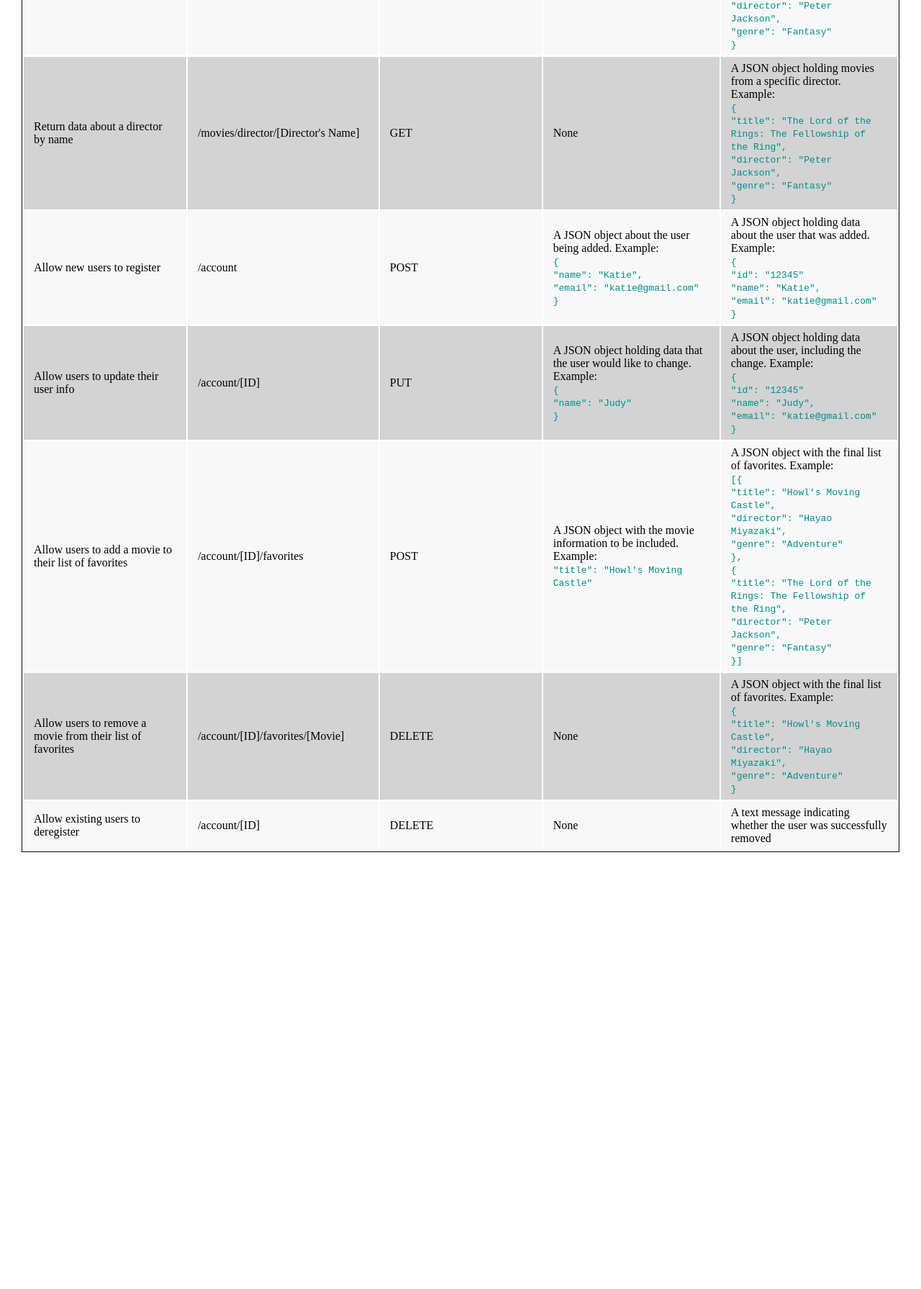
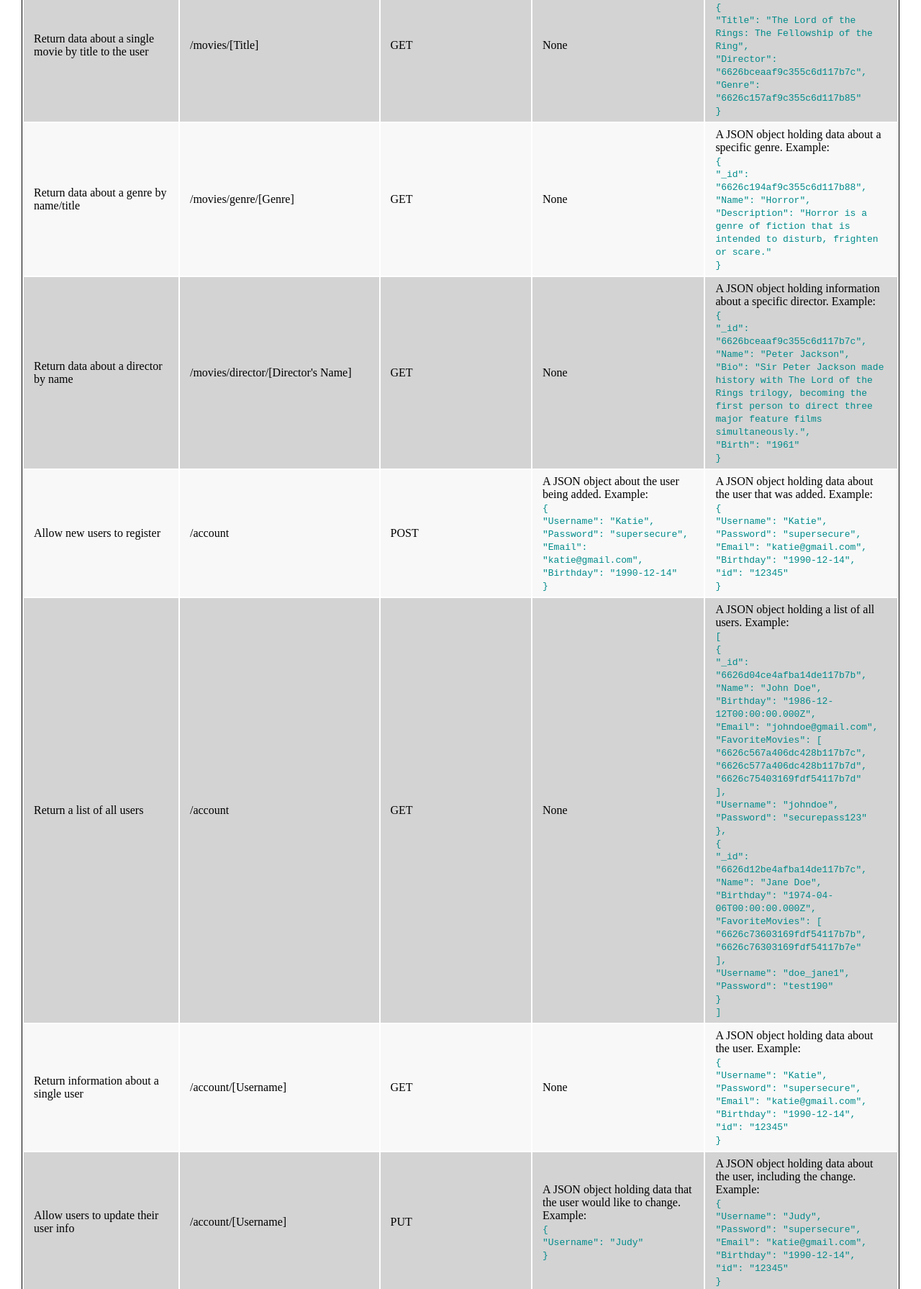
Before and after one commit to raschkatie/movie_api, a website: page public/documentation.html in a window 1280 px wide. Shown: the part 542-2333 px from the top of the page at 72% size. Before the commit the page ends 1756 px from the top, so only its background shows below. Drawn offline with Linux system fonts and the light colour scheme.

Commit message:
Updated documentation to reflect endpoint changes

```diff
--- a/public/documentation.html
+++ b/public/documentation.html
@@ -28,7 +28,21 @@
                 <td>/movies</td>
                 <td>GET</td>
                 <td>None</td>
-                <td>A JSON object holding data about all movies.</td>
+                <td>A JSON object holding data about all movies. Example: <br>
+                    <code>
+                        { <br>
+                            "Title": "The Lord of the Rings: The Fellowship of the Ring", <br>
+                            "Director": "6626bceaaf9c355c6d117b7c", <br>
+                            "Genre": "6626c157af9c355c6d117b85" <br>
+                        }, <br>
+                        { <br>
+                            "Title": "Interstellar", <br>
+                            "Director": "6626bdeeaf9c355c6d117b7e", <br>
+                            "Genre": "6626c17aaf9c355c6d117b87" <br>
+                        }, <br>
+
+                    </code>
+                </td>
             </tr>
             <tr class="odd-row">
                 <td>Return data about a single movie by title to the user</td>
@@ -38,9 +52,9 @@
                 <td>A JSON object holding data about a single movie. Example: <br>
                     <code>
                         { <br>
-                            "title": "The Lord of the Rings: The Fellowship of the Ring", <br>
-                            "director": "Peter Jackson", <br>
-                            "genre": "Fantasy" <br>
+                            "Title": "The Lord of the Rings: The Fellowship of the Ring", <br>
+                            "Director": "6626bceaaf9c355c6d117b7c", <br>
+                            "Genre": "6626c157af9c355c6d117b85" <br>
                         }
                     </code>
                 </td>
@@ -50,12 +64,12 @@
                 <td>/movies/genre/[Genre]</td>
                 <td>GET</td>
                 <td>None</td>
-                <td>A JSON object holding data about movies in a specific genre. Example: <br>
+                <td>A JSON object holding data about a specific genre. Example: <br>
                     <code>
                         { <br>
-                            "title": "The Lord of the Rings: The Fellowship of the Ring", <br>
-                            "director": "Peter Jackson", <br>
-                            "genre": "Fantasy" <br>
+                            "_id": "6626c194af9c355c6d117b88", <br>
+                            "Name": "Horror", <br>
+                            "Description": "Horror is a genre of fiction that is intended to disturb, frighten or scare." <br>
                         }
                     </code>
                 </td>
@@ -65,12 +79,13 @@
                 <td>/movies/director/[Director's Name]</td>
                 <td>GET</td>
                 <td>None</td>
-                <td>A JSON object holding movies from a specific director. Example: <br>
+                <td>A JSON object holding information about a specific director. Example: <br>
                     <code>
                         { <br>
-                            "title": "The Lord of the Rings: The Fellowship of the Ring", <br>
-                            "director": "Peter Jackson", <br>
-                            "genre": "Fantasy" <br>
+                            "_id": "6626bceaaf9c355c6d117b7c", <br>
+                            "Name": "Peter Jackson", <br>
+                            "Bio": "Sir Peter Jackson made history with The Lord of the Rings trilogy, becoming the first person to direct three major feature films simultaneously.", <br>
+                            "Birth": "1961" <br>
                         }
                     </code>
                 </td>
@@ -82,77 +97,133 @@
                 <td>A JSON object about the user being added. Example: <br>
                     <code>
                         { <br>
-                            "name": "Katie", <br>
-                            "email": "katie@gmail.com" <br>
+                            "Username": "Katie", <br>
+                            "Password": "supersecure", <br>
+                            "Email": "katie@gmail.com", <br>
+                            "Birthday": "1990-12-14" <br>
                         }
                     </code>
                 </td>
                 <td>A JSON object holding data about the user that was added. Example: <br>
                     <code>
                         { <br>
+                            "Username": "Katie", <br>
+                            "Password": "supersecure", <br>
+                            "Email": "katie@gmail.com", <br>
+                            "Birthday": "1990-12-14", <br>
                             "id": "12345" <br>
-                            "name": "Katie", <br>
-                            "email": "katie@gmail.com" <br>
+                        }
+                    </code>
+                </td>
+            </tr>
+            <tr class="odd-row">
+                <td>Return a list of all users</td>
+                <td>/account</td>
+                <td>GET</td>
+                <td>None</td>
+                <td>A JSON object holding a list of all users. Example: <br>
+                    <code>
+                        [ <br>
+                        { <br>
+                            "_id": "6626d04ce4afba14de117b7b", <br>
+                            "Name": "John Doe", <br>
+                            "Birthday": "1986-12-12T00:00:00.000Z", <br>
+                            "Email": "johndoe@gmail.com", <br>
+                            "FavoriteMovies": [ <br>
+                                "6626c567a406dc428b117b7c", <br>
+                                "6626c577a406dc428b117b7d", <br>
+                                "6626c75403169fdf54117b7d" <br>
+                            ], <br>
+                            "Username": "johndoe", <br>
+                            "Password": "securepass123" <br>
+                        }, <br>
+                        { <br>
+                            "_id": "6626d12be4afba14de117b7c", <br>
+                            "Name": "Jane Doe", <br>
+                            "Birthday": "1974-04-06T00:00:00.000Z", <br>
+                            "FavoriteMovies": [ <br>
+                                "6626c73603169fdf54117b7b", <br>
+                                "6626c76303169fdf54117b7e" <br>
+                            ], <br>
+                            "Username": "doe_jane1", <br>
+                            "Password": "test190" <br>
+                        } <br>
+                        ]
+                    </code>
+                </td>
+            </tr>
+            <tr class="even-row">
+                <td>Return information about a single user</td>
+                <td>/account/[Username]</td>
+                <td>GET</td>
+                <td>None</td>
+                <td>A JSON object holding data about the user. Example: <br>
+                    <code>
+                        { <br>
+                            "Username": "Katie", <br>
+                            "Password": "supersecure", <br>
+                            "Email": "katie@gmail.com", <br>
+                            "Birthday": "1990-12-14", <br>
+                            "id": "12345" <br>
                         }
                     </code>
                 </td>
             </tr>
             <tr class="odd-row">
                 <td>Allow users to update their user info</td>
-                <td>/account/[ID]</td>
+                <td>/account/[Username]</td>
                 <td>PUT</td>
                 <td>A JSON object holding data that the user would like to change. Example: <br>
                     <code>
                         { <br>
-                            "name": "Judy" <br>
+                            "Username": "Judy" <br>
                         }
                     </code>
                 </td>
                 <td>A JSON object holding data about the user, including the change. Example: <br>
                     <code>
                         { <br>
+                            "Username": "Judy", <br>
+                            "Password": "supersecure", <br>
+                            "Email": "katie@gmail.com", <br>
+                            "Birthday": "1990-12-14", <br>
                             "id": "12345" <br>
-                            "name": "Judy", <br>
-                            "email": "katie@gmail.com" <br>
                         }
                     </code>
                 </td>
             </tr>
             <tr class="even-row">
                 <td>Allow users to add a movie to their list of favorites</td>
-                <td>/account/[ID]/favorites</td>
+                <td>/account/[Username]/favorites/[Movie ID]</td>
                 <td>POST</td>
-                <td>A JSON object with the movie information to be included. Example: <br>
+                <td>None</td>
+                <td>A JSON object holding data about the user, including the updated movie list. Example: <br>
                     <code>
-                            "title": "Howl's Moving Castle"
-                    </code>
-                </td>
-                <td>A JSON object with the final list of favorites. Example: <br>
-                    <code>
-                        [{ <br>
-                            "title": "Howl's Moving Castle", <br>
-                            "director": "Hayao Miyazaki", <br>
-                            "genre": "Adventure" <br>
-                        }, <br>
                         { <br>
-                            "title": "The Lord of the Rings: The Fellowship of the Ring", <br>
-                            "director": "Peter Jackson", <br>
-                            "genre": "Fantasy" <br>
-                        }]
+                            "Username": "Katie", <br>
+                            "Password": "supersecure", <br>
+                            "Email": "katie@gmail.com", <br>
+                            "Birthday": "1990-12-14", <br>
+                            "id": "12345", <br>
+                            "FavoriteMovies": ["6626c559a406dc428b117b7b", "6626c567a406dc428b117b7c"]
+                        }
                     </code>
                 </td>
             </tr>
             <tr class="odd-row">
                 <td>Allow users to remove a movie from their list of favorites</td>
-                <td>/account/[ID]/favorites/[Movie]</td>
+                <td>/account/[ID]/favorites/[Movie ID]</td>
                 <td>DELETE</td>
                 <td>None</td>
-                <td>A JSON object with the final list of favorites. Example: <br>
+                <td>A JSON object holding data about the user, including the updated movie list. Example: <br>
                     <code>
                         { <br>
-                            "title": "Howl's Moving Castle", <br>
-                            "director": "Hayao Miyazaki", <br>
-                            "genre": "Adventure" <br>
+                            "Username": "Katie", <br>
+                            "Password": "supersecure", <br>
+                            "Email": "katie@gmail.com", <br>
+                            "Birthday": "1990-12-14", <br>
+                            "id": "12345", <br>
+                            "FavoriteMovies": ["6626c559a406dc428b117b7b"]
                         }
                     </code>
                 </td>
@@ -162,7 +233,7 @@
                 <td>/account/[ID]</td>
                 <td>DELETE</td>
                 <td>None</td>
-                <td>A text message indicating whether the user was successfully removed</td>
+                <td>A text message indicating whether the user was successfully removed.</td>
             </tr>
         </tbody>
     </table>
```
